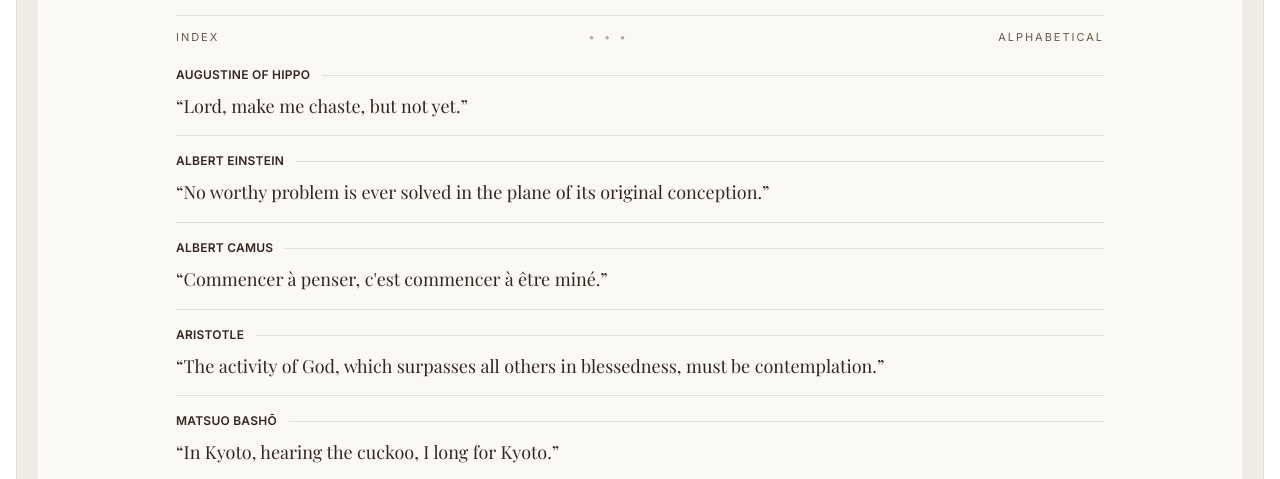
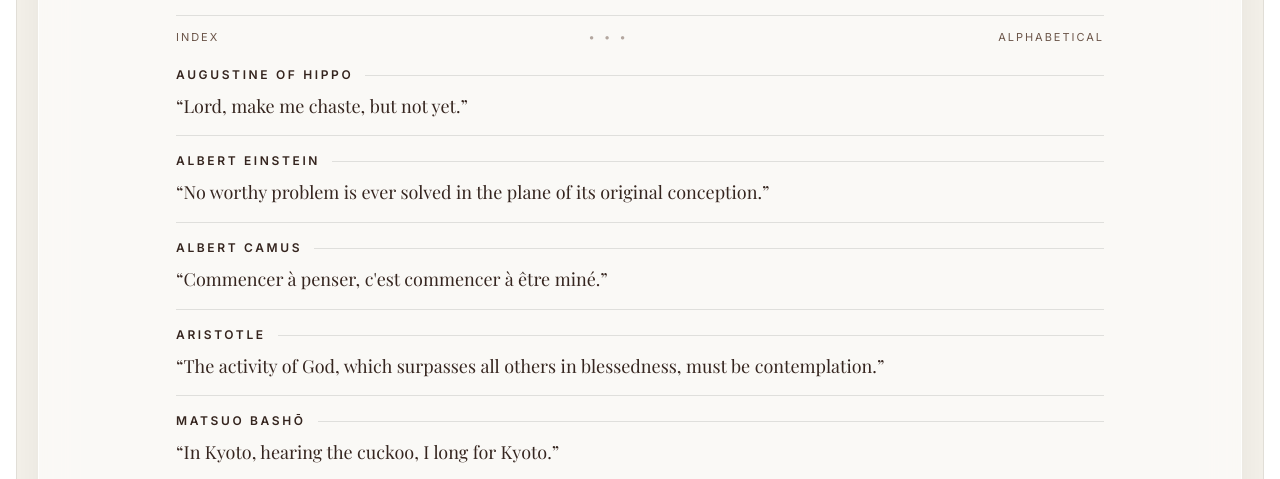
Before and after one commit to marcelswann/andyzengwrites, a plain HTML site: page influences.html in a window 1280 px wide. Shown: the part 256-735 px from the top of the page. Drawn offline with nearby package versions, Linux system fonts and the light colour scheme; a web font is replaced by a local one.

Commit message:
Match commonplace author letter spacing to Publications labels

```diff
--- a/style.css
+++ b/style.css
@@ -383,7 +383,7 @@ a:hover {
   font-family: var(--sans);
   font-size: 12px;
   line-height: 1.5;
-  letter-spacing: 0.02em;
+  letter-spacing: 0.22em;
   text-transform: uppercase;
   color: var(--text);
   font-weight: 600;
```
